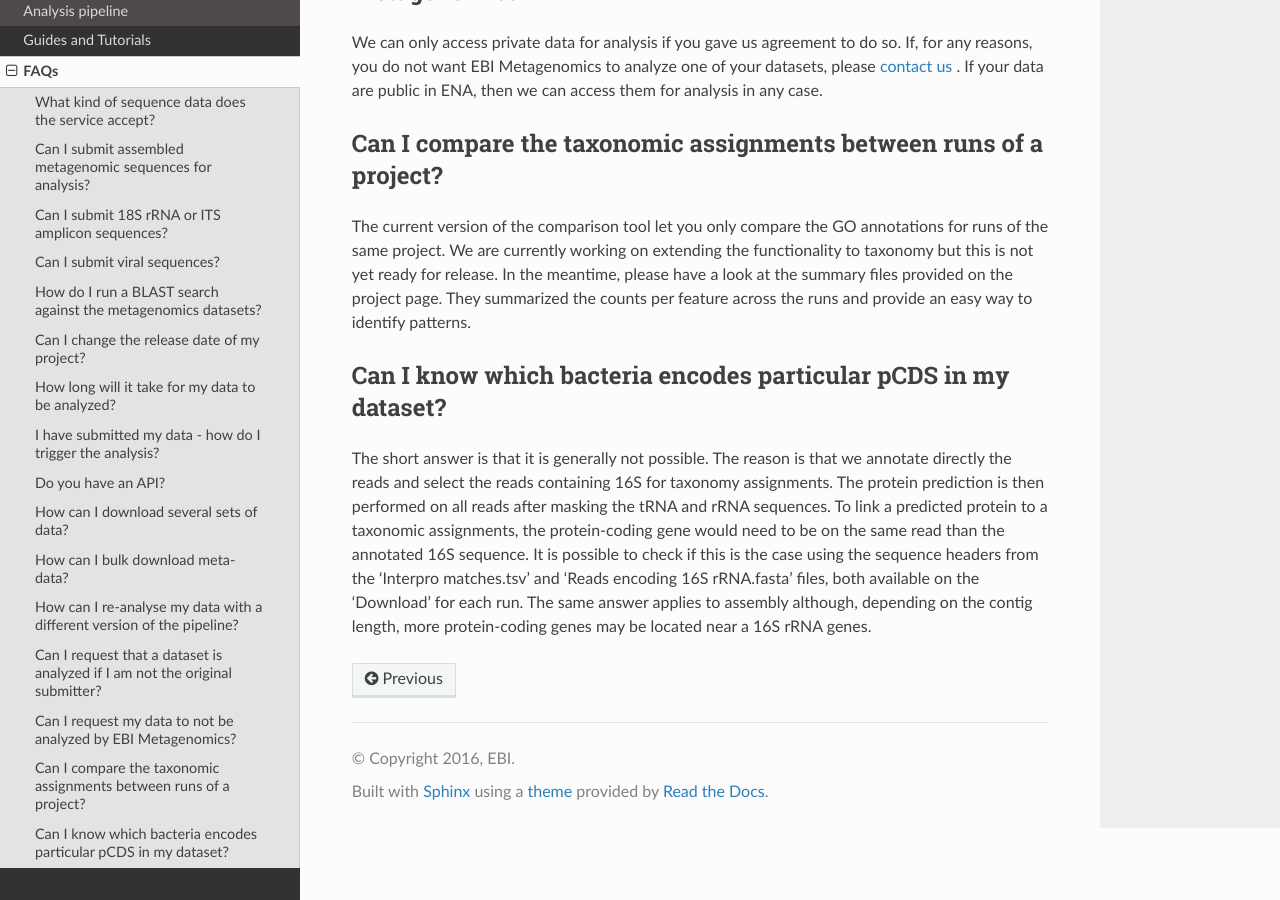
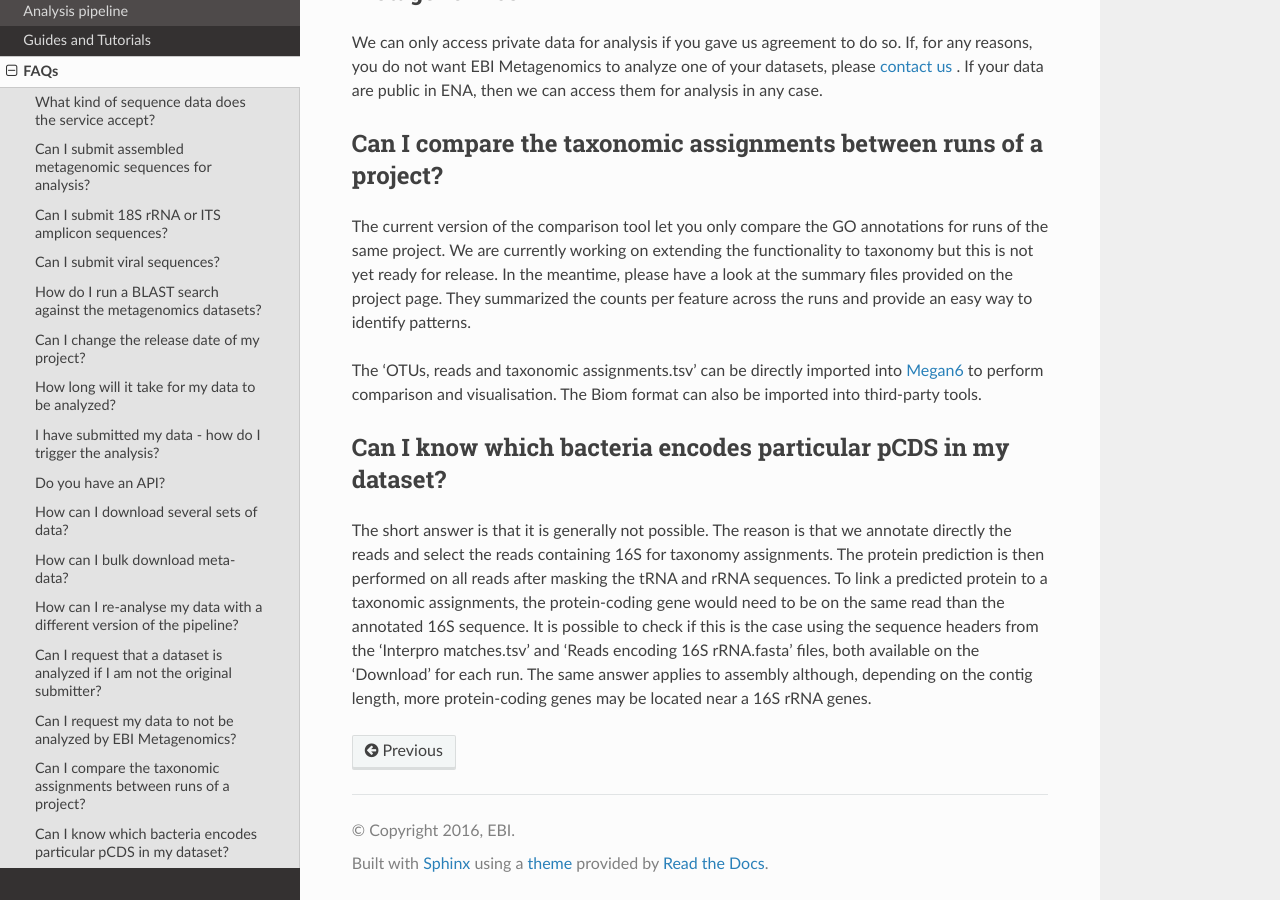
Before and after one commit to EBI-Metagenomics/EMG-docs, a Sphinx documentation site: the page built from docs/faqs.rst, in a window 1280 px wide and 900 px high, scrolled down 2417 px. Built offline with Sphinx 7.4.7 and the Read the Docs theme 2.0.0, drawn with Linux system fonts in a browser that asks for light colours.

Commit message:
Update faqs.rst

```diff
--- a/docs/faqs.rst
+++ b/docs/faqs.rst
@@ -65,6 +65,8 @@ Can I compare the taxonomic assignments between runs of a project?
 The current version of the comparison tool let you only compare the GO annotations for runs of the same project. We are currently working on extending the functionality to taxonomy but this is not yet ready for release.
 In the meantime, please have a look at the summary files provided on the project page. They summarized the counts per feature across the runs and provide an easy way to identify patterns.
 
+The 'OTUs, reads and taxonomic assignments.tsv' can be directly imported into  `Megan6 <http://ab.inf.uni-tuebingen.de/software/megan6/>`_ to perform comparison and visualisation. The Biom format can also be imported into third-party tools.
+
 Can I know which bacteria encodes particular pCDS in my dataset?
 ----------------------------------------------------------------
 The short answer is that it is generally not possible. The reason is that we annotate directly the reads and select the reads containing 16S for taxonomy assignments. The protein prediction is then performed on all reads after masking the tRNA and rRNA sequences. To link a predicted protein to a taxonomic assignments, the protein-coding gene would need to be on the same read than the annotated 16S sequence. It is possible to check if this is the case using the sequence headers from the 'Interpro matches.tsv' and 'Reads encoding 16S rRNA.fasta' files, both available on the 'Download' for each run.
```
